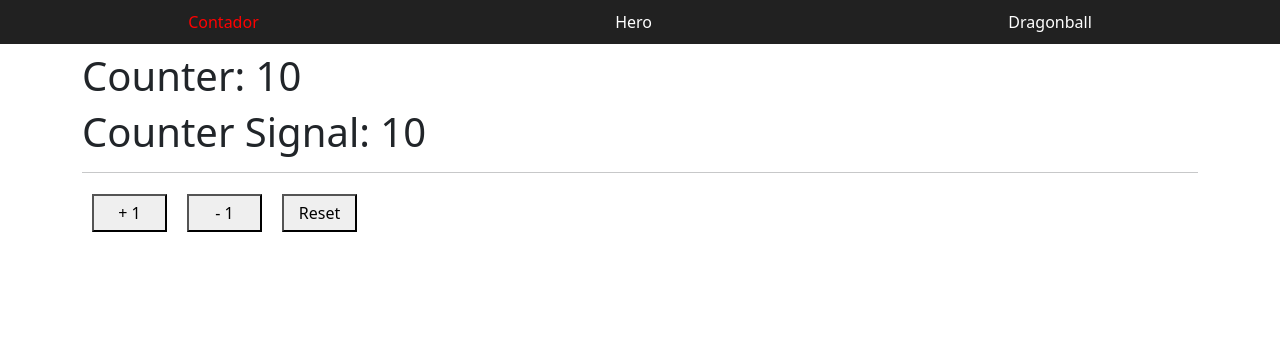
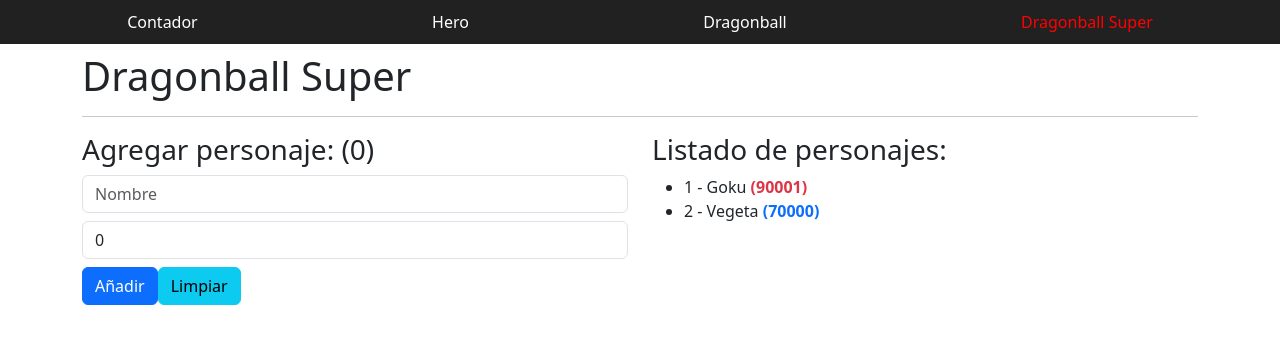
Before and after one commit to jhongmez/Angular19Bases, an Angular app: page /dragonball-super in a window 1280 px wide. Before the commit this address led to /. Shown: the top 344 px of the page. Built offline with nearby package versions, Linux system fonts and the light colour scheme.

Commit message:
✅ BI-0013(Navbar, Routes, DragonballPage, DragonballSuper): Add new component Dragonball Super

```diff
--- a/src/app/components/shared/navbar/navbar.component.html
+++ b/src/app/components/shared/navbar/navbar.component.html
@@ -35,4 +35,10 @@
 	>
 		Dragonball
 	</a>
+	<a
+		[routerLink]="'dragonball-super'"
+		[routerLinkActive]="'active'"
+	>
+		Dragonball Super
+	</a>
 </nav>
--- /dev/null
+++ b/src/app/pages/dragonball-super/dragonball-super.component.html
@@ -0,0 +1,48 @@
+<h1>Dragonball Super</h1>
+<hr>
+<section class="row">
+	<div class="col-12 col-sm-6">
+		<h3>Agregar personaje: {{ name() }}({{ power() }})</h3>
+		<input
+			type="text"
+			class="form-control"
+			placeholder="Nombre"
+			[value]="name()"
+			(change)="name.set( txtName.value )"
+			#txtName
+		/>
+		<input
+			type="number"
+			class="form-control mt-2"
+			placeholder="Poder"
+			[value]="power()"
+			(input)="power.set( +txtPower.value )"
+			#txtPower
+		/>
+		<button (click)="addCharacter()" class="mt-2 btn btn-primary">
+			Añadir
+		</button>
+		<button (click)="resetFields()" class="ml-2 mt-2 btn btn-info">
+			Limpiar
+		</button>
+	</div>
+
+	<div class="col-12 col-sm-6">
+		<h3>Listado de personajes:</h3>
+		<ul>
+			@for( character of characters(); track character.id; let idx = $index, e = $even  ) {
+				@if ( character.power > 30000) {
+					<li>
+						<span>{{ idx + 1 }} - {{ character.name }}</span>
+						<strong
+							[class.text-danger]="character.power > 80000"
+							[class.text-primary]="character.power < 80000"
+						>
+							({{ character.power }})
+						</strong>
+					</li>
+				}
+			}
+		</ul>
+	</div>
+</section>
--- /dev/null
+++ b/src/app/pages/dragonball-super/dragonball-super.component.ts
@@ -0,0 +1,42 @@
+import { Component, signal } from '@angular/core';
+
+interface Character {
+	id: number;
+	name: string;
+	power: number;
+}
+
+@Component({
+  selector: 'app-dragonball-super',
+  imports: [],
+  templateUrl: './dragonball-super.component.html',
+})
+export class DragonballSuperComponent {
+
+	name = signal('');
+	power = signal(0);
+
+	characters = signal<Character[]>([
+		{ id: 1, name: 'Goku', power: 90001 },
+		{ id: 2, name: 'Vegeta', power: 70000 },
+	]);
+
+	addCharacter() {
+		if( !this.name() || !this.power() || this.power() <= 0 ) return;
+
+		const newCharacter: Character = {
+			id: this.characters().length + 1,
+			name: this.name(),
+			power: this.power()
+		}
+
+		// * La forma correcta de actualizar un signal es con el método update
+		this.characters.update( (listCharacters) => [...listCharacters,newCharacter]);
+	}
+
+	resetFields() {
+		this.name.set('');
+		this.power.set(0);
+	}
+
+}
--- a/src/app/pages/dragonball-page/dragonball-page.component.ts
+++ b/src/app/pages/dragonball/dragonball-page.component.ts
@@ -13,14 +13,14 @@
 })
 export class DragonballPageComponent {
 
-	name = signal('Gohan');
-	power = signal(56000);
+	name = signal('');
+	power = signal(0);
 
 	characters = signal<Character[]>([
 		{ id: 1, name: 'Goku', power: 90001 },
-		{ id: 2, name: 'Vegeta', power: 70000 },
-		{ id: 3, name: 'Trunks', power: 30000 },
-		{ id: 4, name: 'Piccolo', power: 40000 },
+		// { id: 2, name: 'Vegeta', power: 70000 },
+		// { id: 3, name: 'Trunks', power: 30000 },
+		// { id: 4, name: 'Piccolo', power: 40000 },
 	]);
 
 	addCharacter() {
```
Also changed, not shown: src/app/app.routes.ts (+6 -1 lines), src/app/pages/dragonball/dragonball-page.component.html (renamed from src/app/pages/dragonball-page/dragonball-page.component.html).
